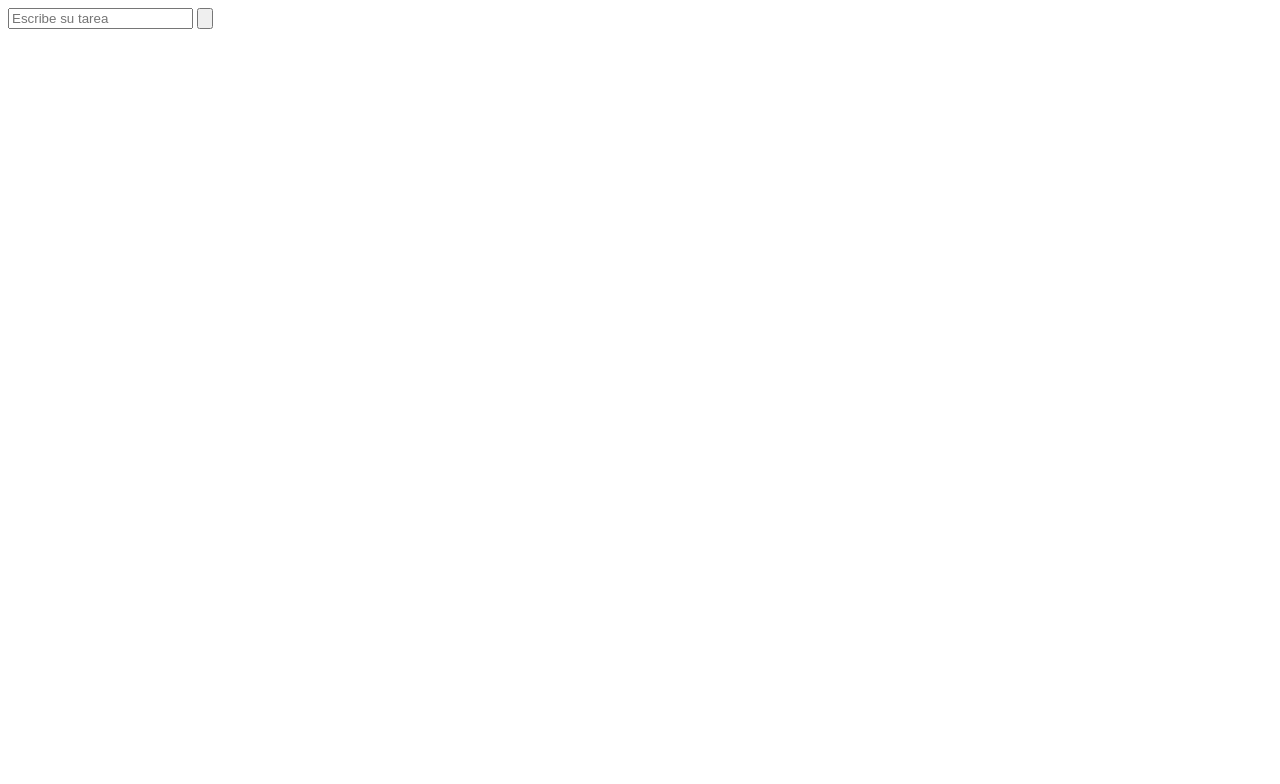
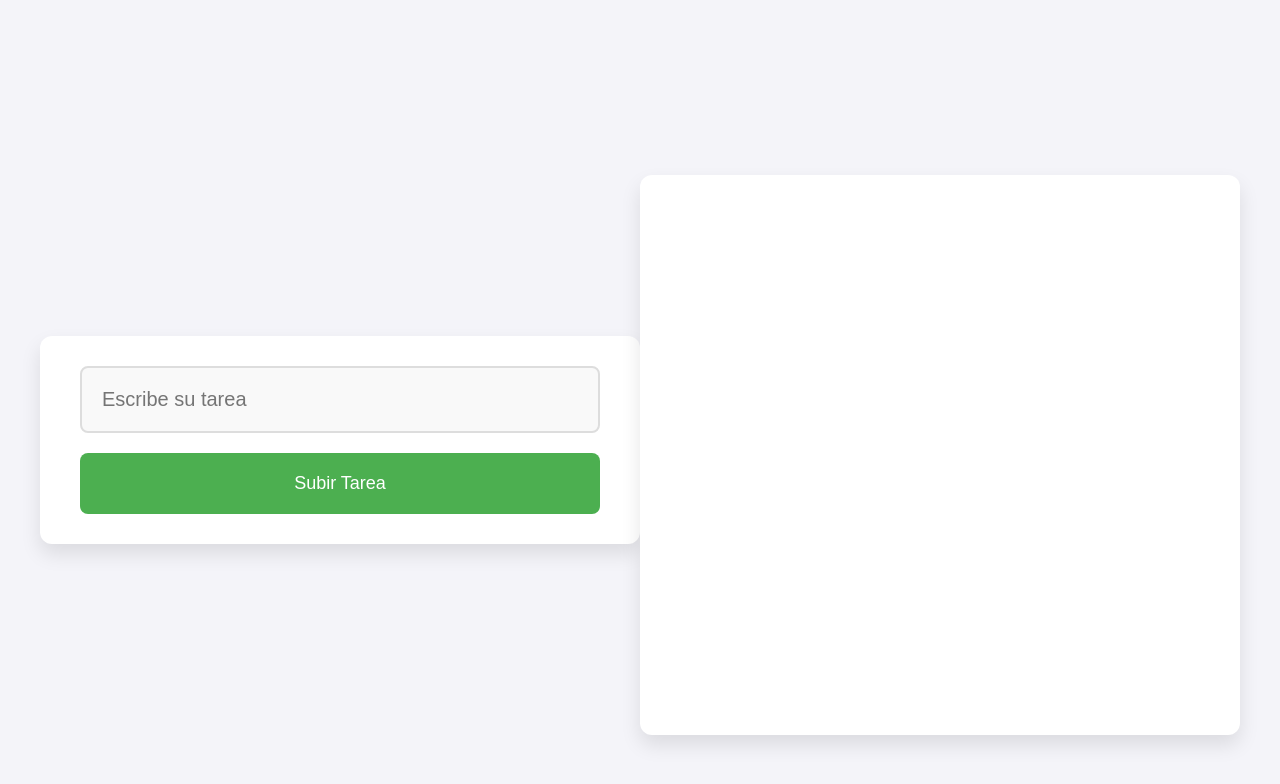
Before and after one commit to AguszAlessi/TODO_LIST, a plain HTML site: page index.html in a window 1280 px wide. Drawn offline with Linux system fonts and the light colour scheme.

Commit message:
css terminado, falta un poco de js

```diff
--- a/TODO.js
+++ b/TODO.js
@@ -12,6 +12,7 @@ function AgregarTarea()
     {
         tareas.push(tarea);
         MostrarTareas(tareas);
+
     }
 }
 function MostrarTareas(tareas)
@@ -21,11 +22,22 @@ function MostrarTareas(tareas)
     {
         mostrartareas.innerHTML += `
         <div id ="tareaagregada">
-            <p>
+            <p onclick= "TacharTareas(tarea.id)">
                 <input type ="checkbox" id = "CheckTarea">
                 ${tareas}
             </p>
         </div>`;
     }
+}
 
+function TacharTareas(tareas)
+{
+    let boton = document.getElementById("CheckTarea");
+    for(tareas of tarea)
+    {
+       if (tarea.id = true)
+       {
+        boton.style.color = "red";
+       }
+    }
 }
--- a/index.html
+++ b/index.html
@@ -4,12 +4,13 @@
     <meta charset="UTF-8">
     <meta name="viewport" content="width=device-width, initial-scale=1.0">
     <title>TODO LIST</title>
+    <link rel="stylesheet" href="styles.css">
 
 </head>
 <body>
     <div class = "AgregarTareas">
         <input type ="text" placeholder="Escribe su tarea" id = "agregartarea">
-        <input type ="button" placeholder="Subir Tarea" onclick="AgregarTarea()">
+          <button id="botontarea" onclick="AgregarTarea()"> Subir Tarea</button>
     </div>
     <div class = "Tareas" id ="TodasLasTareas">
 
--- a/styles.css
+++ b/styles.css
@@ -0,0 +1,105 @@
+
+body {
+    font-family: 'Arial', sans-serif;
+    background-color: #f4f4f9;
+    color: #333;
+    display: flex;
+    justify-content: center;
+    align-items: center;
+    height: 100vh;
+    margin: 0;
+    padding: 40px;
+}
+
+.AgregarTareas {
+    background-color: #fff;
+    border-radius: 12px;
+    padding: 30px 40px;
+    width: 100%;
+    max-width: 600px;
+    text-align: center;
+    box-shadow: 0 10px 20px rgba(0, 0, 0, 0.1);
+    background-color: #ffffff;
+    display: flex;
+    flex-direction: column;
+    justify-content: center;
+    gap: 20px;
+}
+
+
+.AgregarTareas input[type="text"] {
+    width: 100%;
+    padding: 20px;
+    font-size: 20px;
+    border: 2px solid #ddd;
+    border-radius: 8px;
+    background-color: #f9f9f9;
+    transition: border-color 0.3s ease;
+    box-sizing: border-box;
+}
+
+.AgregarTareas input[type="text"]:focus {
+    border-color: #4CAF50;
+    outline: none;
+}
+
+
+button {
+    width: 100%;
+    padding: 20px;
+    background-color: #4CAF50;
+    color: white;
+    font-size: 18px;
+    border: none;
+    border-radius: 8px;
+    cursor: pointer;
+    box-sizing: border-box;
+}
+
+.Tareas {
+    width: 100%;
+    max-width: 600px;
+    margin-top: 30px;
+    background-color: #fff;
+    border-radius: 12px;
+    box-shadow: 0 10px 20px rgba(0, 0, 0, 0.1);
+    padding: 40px;
+    height: 60%;
+    overflow-y: auto;
+}
+
+#tareaagregada {
+    display: flex;
+    align-items: center;
+    padding: 20px;
+    border-bottom: 2px solid #f1f1f1;
+    font-size: 18px;
+}
+
+#tareaagregada:hover {
+    background-color: #f9f9f9;
+}
+
+#tareaagregada p {
+    margin: 0;
+    padding-left: 20px;
+    font-size: 20px;
+    color: #333;
+    flex-grow: 1;
+}
+
+#tareaagregada input[type="checkbox"] {
+    width: 30px;
+    height: 30px;
+    margin-right: 20px;
+    cursor: pointer;
+}
+
+#tareaagregada input[type="checkbox"]:checked {
+    transform: scale(1.2);
+}
+
+.Tachar
+{
+
+}
```
